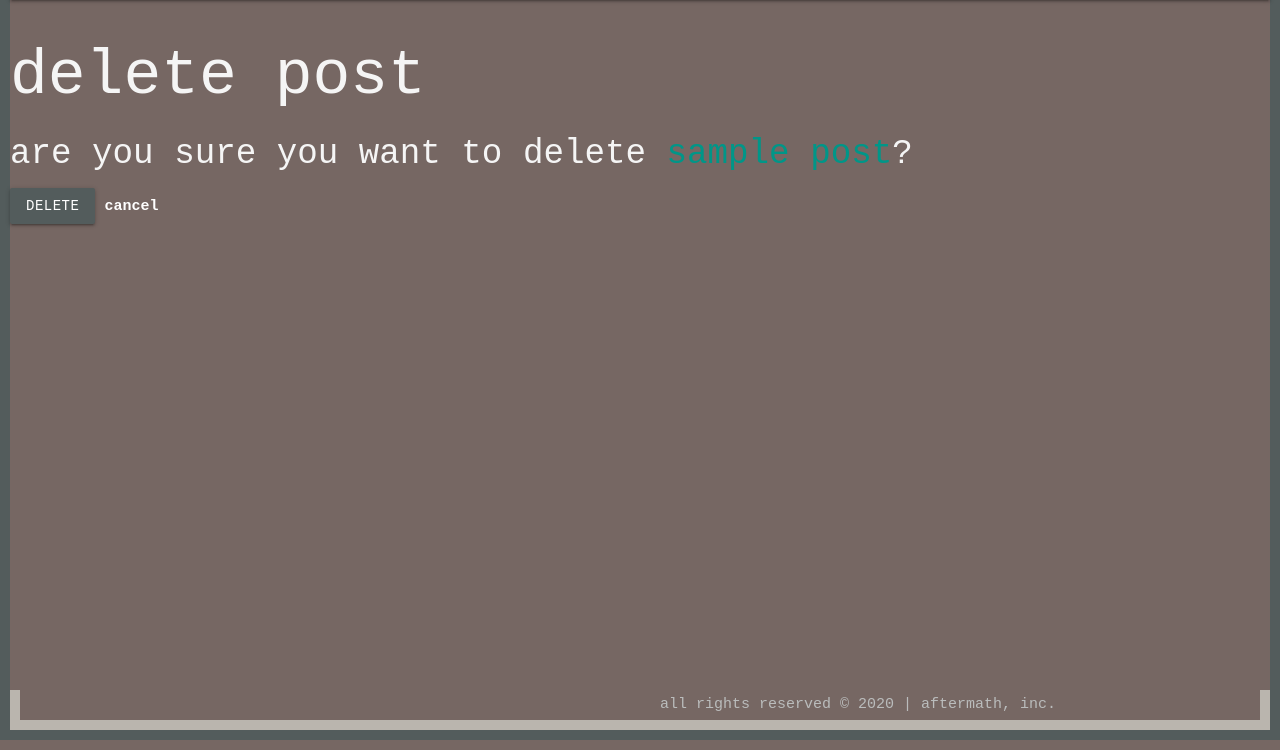
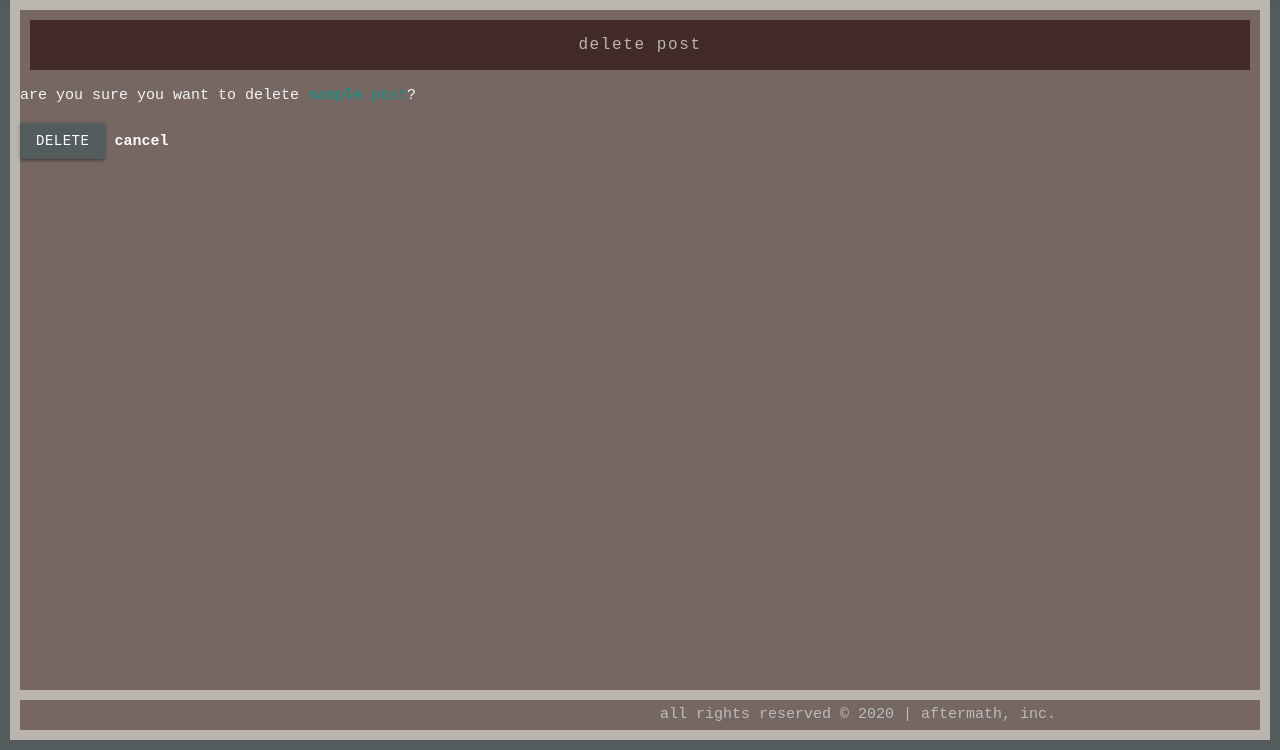
Before and after one commit to pauladixon/aftermath, a Django app: page /posts/1/delete/ in a window 1280 px wide. Shown: the part 60-810 px from the top of the page. Run offline with Django 3.2, Linux system fonts and the light colour scheme; a user stored in the database is signed in; tables that the repository leaves empty hold one stand-in row (values such as "Sample post").

Commit message:
added css classes to confirm delete templates

```diff
--- a/main_app/templates/main_app/post_confirm_delete.html
+++ b/main_app/templates/main_app/post_confirm_delete.html
@@ -1,13 +1,15 @@
 {% extends 'base.html' %}
 
 {% block content %}
-  <h1>delete post</h1>
+<div class="details-page">
+  <p class="title">delete post</p>
 
-  <h4>are you sure you want to delete <span class="teal-text">{{ object.title }}</span>?</h4>
+  <p>are you sure you want to delete <span class="teal-text">{{ object.title }}</span>?</p>
 
   <form action="" method="POST">
     {% csrf_token %}
     <input type="submit" value="delete" class="btn">
     <a href="{% url 'posts_detail' post.id %}">cancel</a>
   </form>
+</div>
 {% endblock %}
--- a/main_app/templates/posts/index.html
+++ b/main_app/templates/posts/index.html
@@ -11,7 +11,8 @@
           <td>{{ post.created_at }}</td>
           <td><a class='links' href="/posts/{{ post.id }}">{{ post.title }}</a></td>
           <td>{{ post.topic }}</td>
-          <td>comments</td>
+          <td>{{ post.user }}</td>
+          <td> # comments </td>
         </tr>
       {% endfor %}
       </tbody>
```
Also changed, not shown: main_app/templates/main_app/postcomment_confirm_delete.html (+5 -2 lines).
